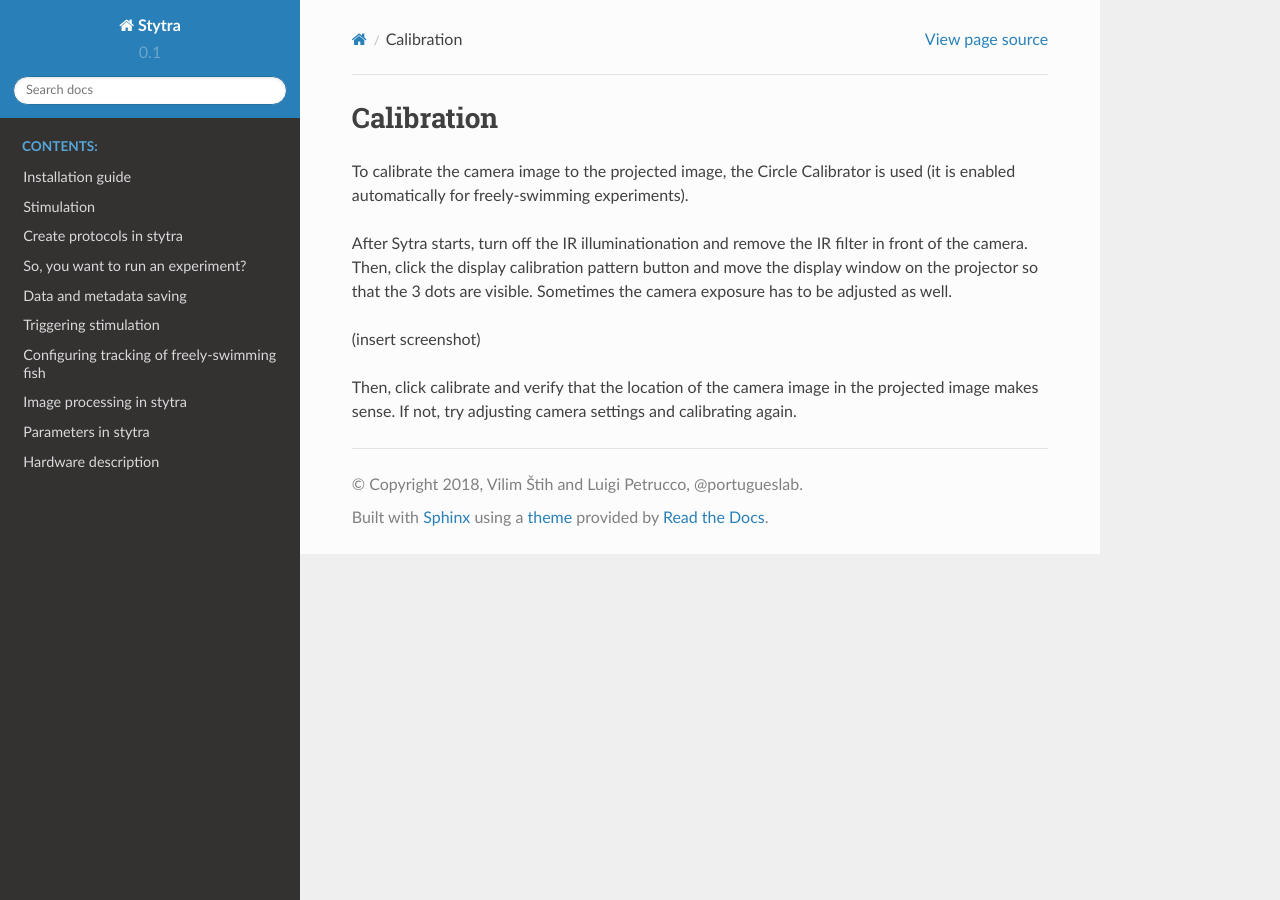
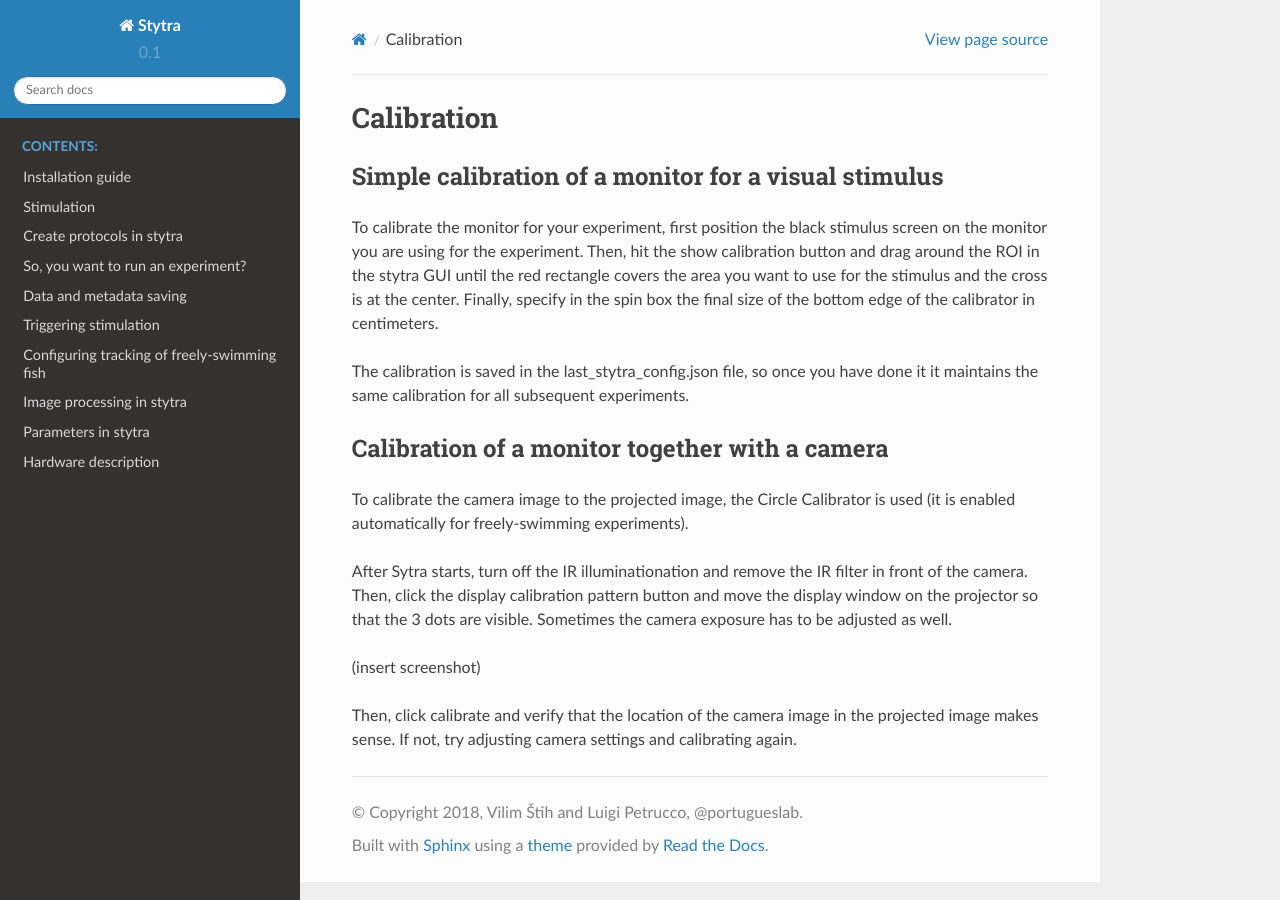
Before and after one commit to portugueslab/stytra, a Sphinx documentation site: the page built from docs/source/calibration.rst, in a window 1280 px wide. Built offline with Sphinx 7.4.7 and the Read the Docs theme 2.0.0, drawn with Linux system fonts in a browser that asks for light colours.

Commit message:
calibration docs

```diff
--- a/docs/source/calibration.rst
+++ b/docs/source/calibration.rst
@@ -1,5 +1,21 @@
 Calibration
 ===========
+
+Simple calibration of a monitor for a visual stimulus
+-----------------------------------------------------
+To calibrate the monitor for your experiment, first position the black
+stimulus screen on the monitor you are using for the experiment. Then, hit
+the show calibration button and drag around the ROI in the stytra GUI until
+the red rectangle covers the area you want to use for the stimulus and the
+cross is at the center. Finally, specify in the spin box the final size of
+the bottom edge of the calibrator in centimeters.
+
+The calibration is saved in the last_stytra_config.json file, so once you
+have done it it maintains the same calibration for all subsequent experiments.
+
+
+Calibration of a monitor together with a camera
+-----------------------------------------------
 
 To calibrate the camera image to the projected image, the Circle Calibrator
 is used (it is enabled automatically for freely-swimming experiments).
```
